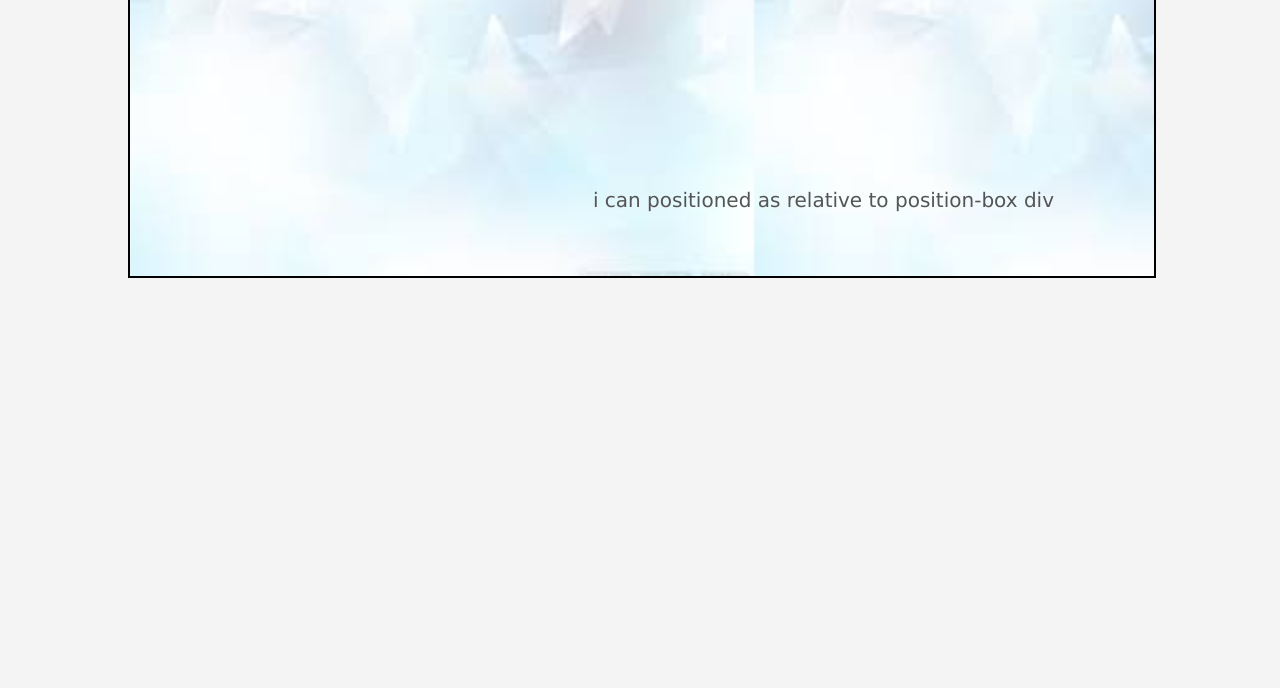
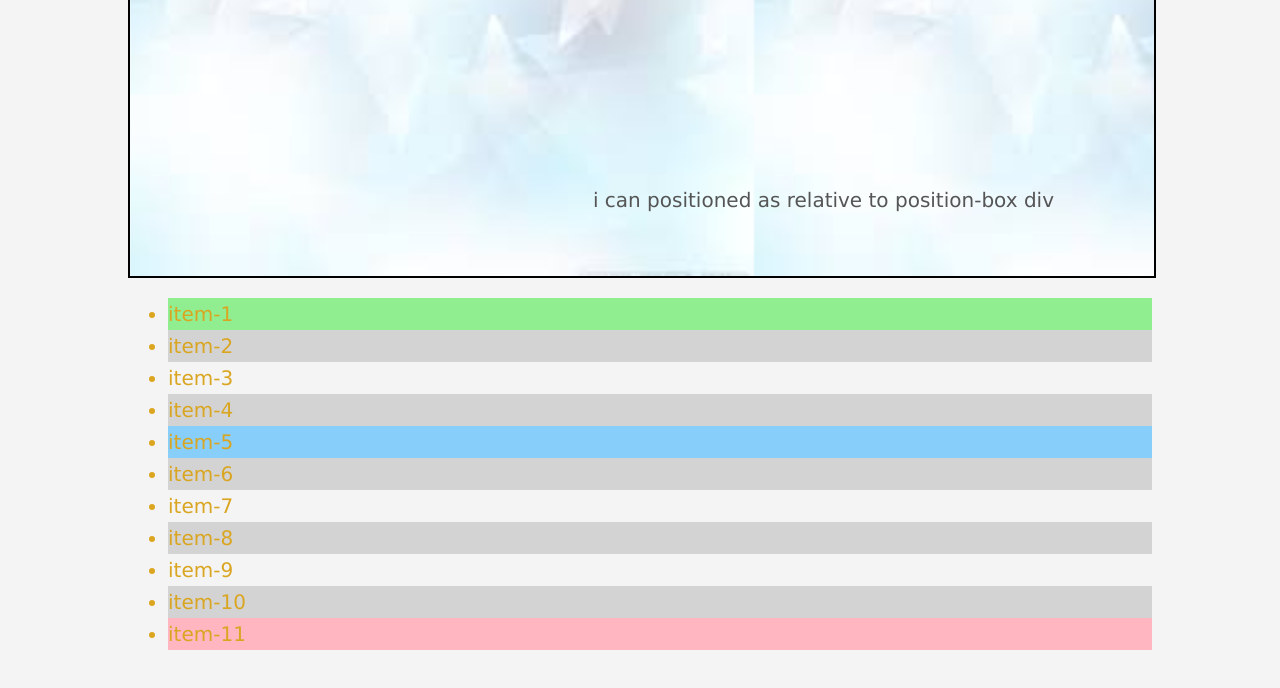
Before and after one commit to JunaidAhmed1995/Traversy_Media, a plain HTML site: page CSS_CC/src/index.html in a window 1280 px wide. Shown: the part 2910-3598 px from the top of the page. Drawn offline with Linux system fonts and the light colour scheme.

Commit message:
psudo-classes in css

```diff
--- a/CSS_CC/src/css/index.css
+++ b/CSS_CC/src/css/index.css
@@ -190,3 +190,23 @@ a:active {
   border-radius: 0px 10px 10px 0px;
   background-color: lightseagreen;
 }
+
+.my-list li {
+  color: goldenrod;
+}
+
+.my-list li:first-child {
+  background-color: lightgreen;
+}
+
+.my-list li:last-child {
+  background-color: lightpink;
+}
+
+.my-list li:nth-child(5) {
+  background-color: lightskyblue;
+}
+
+.my-list li:nth-child(even) {
+  background-color: lightgrey;
+}
--- a/CSS_CC/src/index.html
+++ b/CSS_CC/src/index.html
@@ -123,6 +123,19 @@
         <h2>Absolute Position</h2>
         <p>i can positioned as relative to position-box div</p>
       </div>
+      <ul class="my-list">
+        <li>item-1</li>
+        <li>item-2</li>
+        <li>item-3</li>
+        <li>item-4</li>
+        <li>item-5</li>
+        <li>item-6</li>
+        <li>item-7</li>
+        <li>item-8</li>
+        <li>item-9</li>
+        <li>item-10</li>
+        <li>item-11</li>
+      </ul>
     </div>
     <a href="https://www.donesol-bot.com" class="positioned-fixed button"
       >Fixed</a
```
